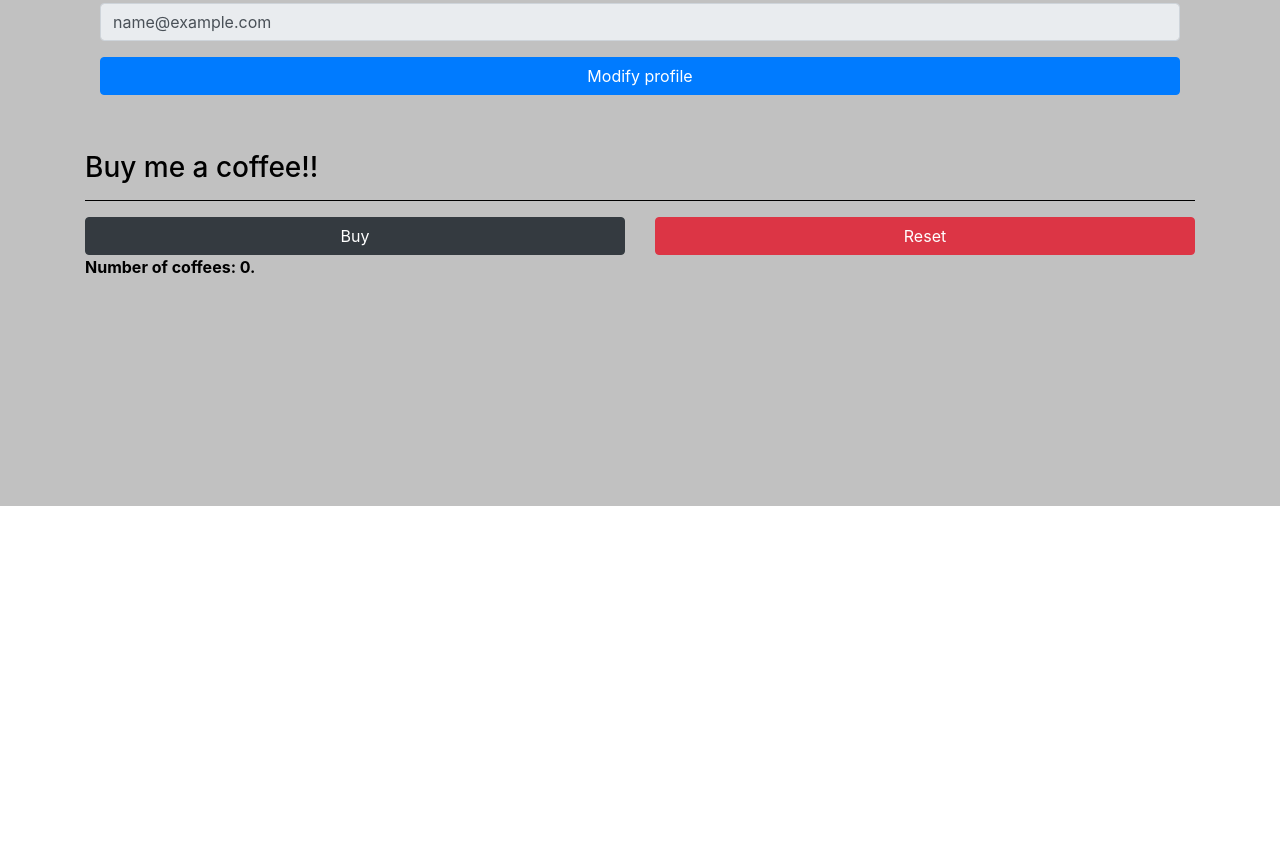
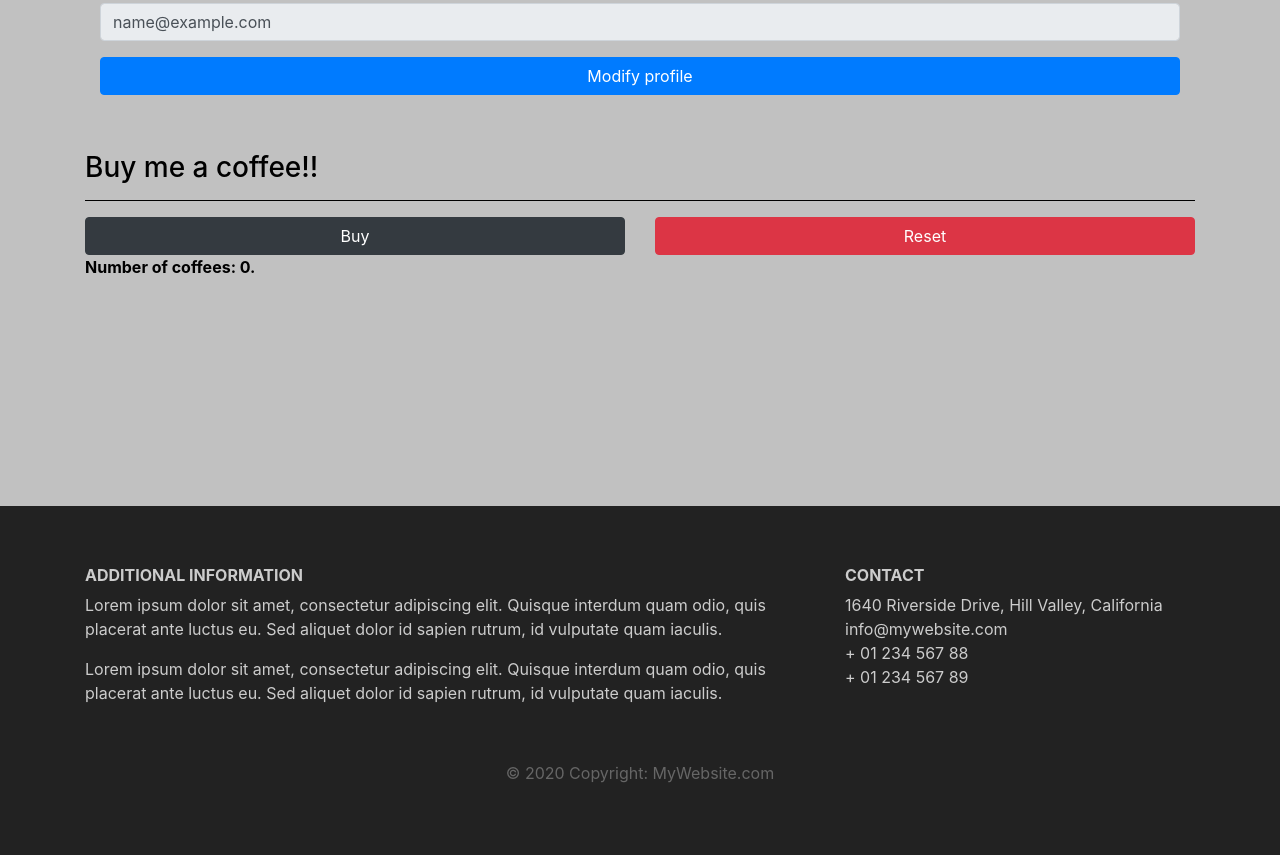
Before and after one commit to JuananMtez/ExamplePWA, a plain HTML site: page main.html in a window 1280 px wide. Shown: the part 294-1149 px from the top of the page. Before the commit the page ends 800 px from the top, so only its background shows below. Drawn offline with Linux system fonts and the light colour scheme; sample sign-in values are in the browser's storage.

Commit message:
Footer added

```diff
--- a/css/main.css
+++ b/css/main.css
@@ -57,3 +57,14 @@ hr {
     color:#733c3c;
     font-weight: bold;
 }
+
+.page-footer {
+    background-color: #222;
+    color: #ccc;
+    padding: 60px 0 30px;
+}
+.footer-copyright {
+    color: #666;
+    padding: 40px 0;
+    align-content: center;
+}
--- a/js/main.js
+++ b/js/main.js
@@ -1,7 +1,12 @@
 const profile = JSON.parse(localStorage.getItem('profile'))
-document.getElementById("formFirstName").defaultValue = (profile === undefined || profile === null)  ? 'unknown' : profile.firstName;
-document.getElementById("formLastName").defaultValue = (profile === undefined || profile === null)  ? 'unknown' : profile.lastName;
-document.getElementById("formEmail").defaultValue = (profile === undefined || profile === null)  ? 'unknown' : profile.email;
+
+if (profile === undefined || profile === null) {
+    window.location.href = `login.html?_ijt=bfopchqjauv0dnrpqa5nqaq920&_ij_reload=RELOAD_ON_CHANGE`;
+}
+
+document.getElementById("formFirstName").defaultValue = profile.firstName;
+document.getElementById("formLastName").defaultValue = profile.lastName;
+document.getElementById("formEmail").defaultValue = profile.email;
 
 var numberCoffees = localStorage.getItem('coffees')
 
--- a/main.html
+++ b/main.html
@@ -129,6 +129,29 @@
             </div>
 
         </div>
+    </div>
+
+    <footer class="page-footer">
+        <div class="container">
+            <div class="row">
+                <div class="col-lg-8 col-md-8 col-sm-12">
+                    <h6 class="text-uppercase font-weight-bold">Additional Information</h6>
+                    <p>Lorem ipsum dolor sit amet, consectetur adipiscing elit. Quisque interdum quam odio, quis placerat ante luctus eu. Sed aliquet dolor id sapien rutrum, id vulputate quam iaculis.</p>
+                    <p>Lorem ipsum dolor sit amet, consectetur adipiscing elit. Quisque interdum quam odio, quis placerat ante luctus eu. Sed aliquet dolor id sapien rutrum, id vulputate quam iaculis.</p>
+                </div>
+                <div class="col-lg-4 col-md-4 col-sm-12">
+                    <h6 class="text-uppercase font-weight-bold">Contact</h6>
+                    <p>1640 Riverside Drive, Hill Valley, California
+                        <br/>info@mywebsite.com
+                        <br/>+ 01 234 567 88
+                        <br/>+ 01 234 567 89</p>
+                </div>
+
+                    <div class="footer-copyright text-center col-12">© 2020 Copyright: MyWebsite.com</div>
+
+            </div>
+        </div>
+    </footer>
 
         <script src="js/jquery-3.5.1.min.js"></script>
         <script src="js/bootstrap.min.js"></script>
```
